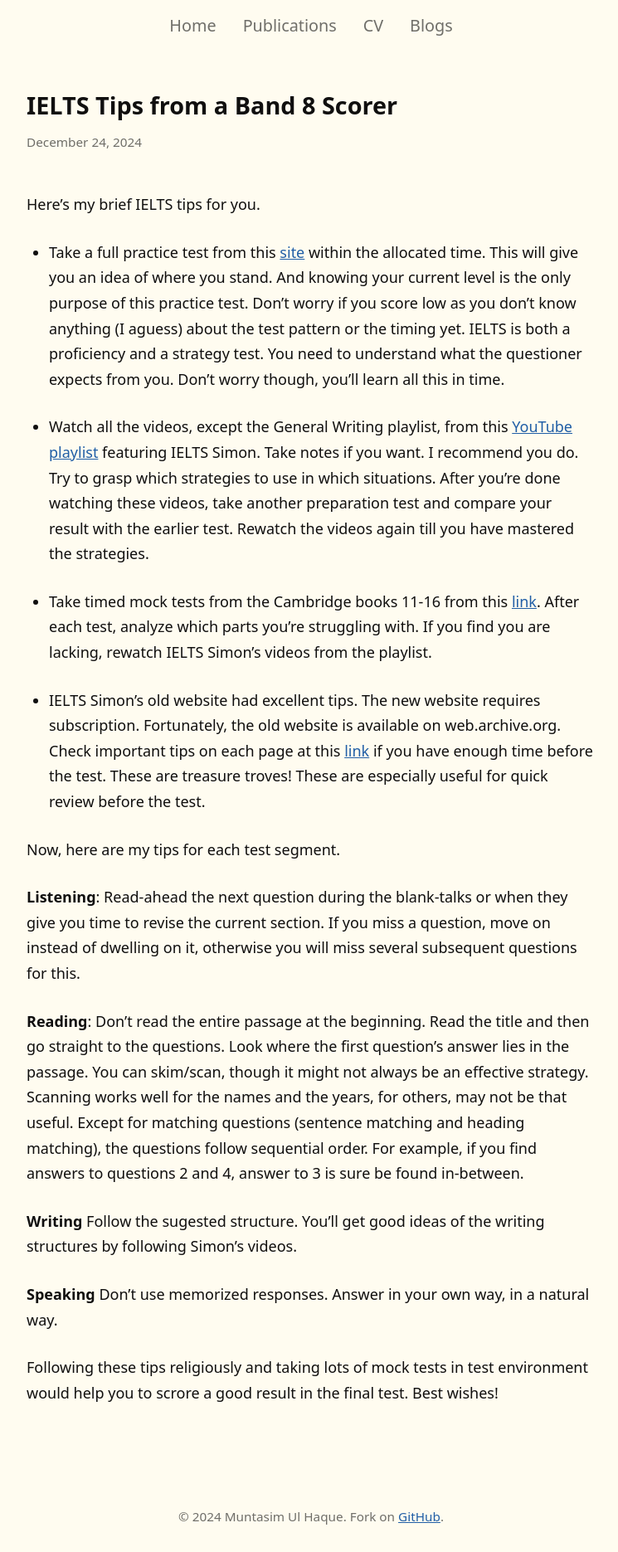
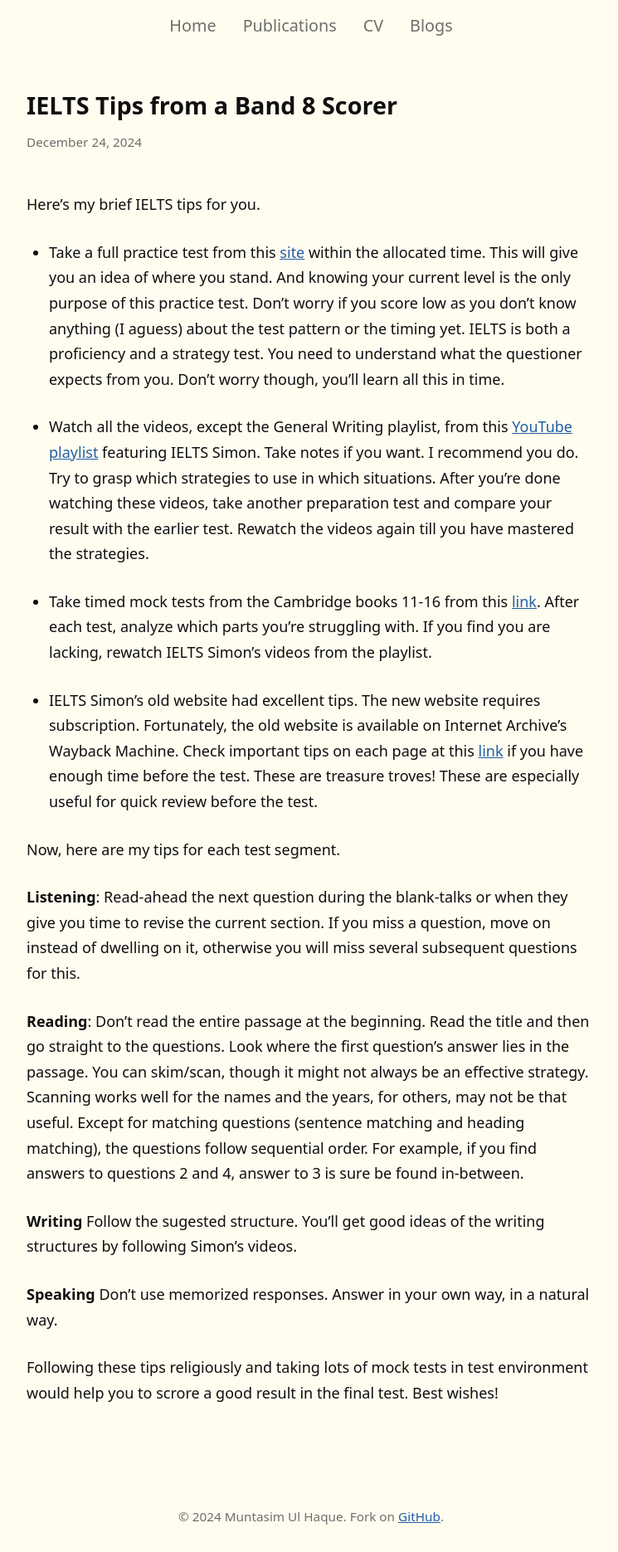
Before and after one commit to muntasimulhaque/muntasimulhaque.github.io, a Jekyll site: the page built from _posts/2024-12-24-ielts-tips.md, in a window 1280 px wide. Shown: the whole page at 83% size, without its empty margins (265-1010 px from the left). Built offline with Jekyll 4.4.1, drawn with Linux system fonts in a browser that asks for light colours.

Commit message:
Update 2024-12-24-ielts-tips.md

```diff
--- a/_posts/2024-12-24-ielts-tips.md
+++ b/_posts/2024-12-24-ielts-tips.md
@@ -12,7 +12,7 @@ Here's my brief IELTS tips for you.
 
 * Take timed mock tests from the Cambridge books 11-16 from this [link](https://banglayielts.com/courses/academic/){:target="_blank"}. After each test, analyze which parts you're struggling with. If you find you are lacking, rewatch IELTS Simon's videos from the playlist.
 
-* IELTS Simon's old website had excellent tips. The new website requires subscription. Fortunately, the old website is available on web.archive.org. Check important tips on each page at this [link](https://web.archive.org/web/20230224102046/https://www.ielts-simon.com/ielts-help-and-english-pr/students-questions/){:target="_blank"} if you have enough time before the test. These are treasure troves! These are especially useful for quick review before the test.
+* IELTS Simon's old website had excellent tips. The new website requires subscription. Fortunately, the old website is available on Internet Archive's Wayback Machine. Check important tips on each page at this [link](https://web.archive.org/web/20230224102046/https://www.ielts-simon.com/ielts-help-and-english-pr/students-questions/){:target="_blank"} if you have enough time before the test. These are treasure troves! These are especially useful for quick review before the test.
 
 Now, here are my tips for each test segment.
 
```
